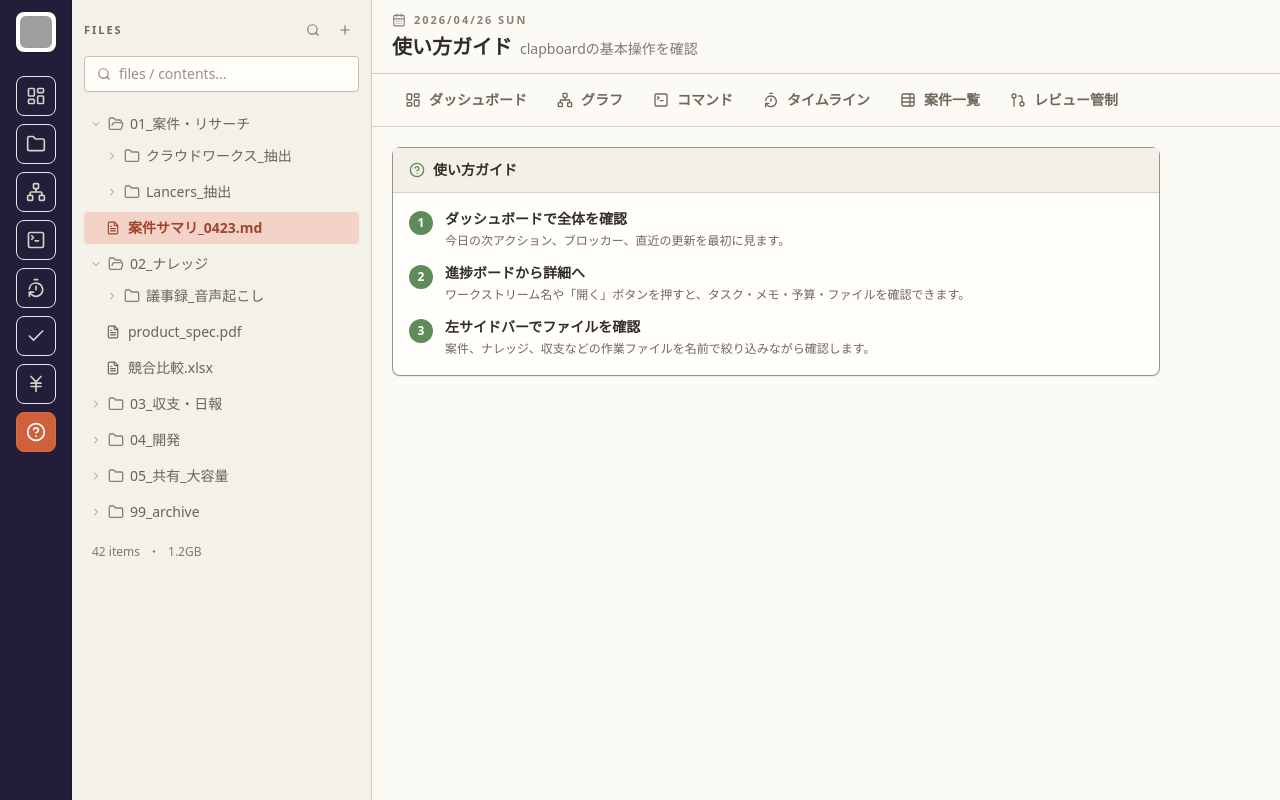
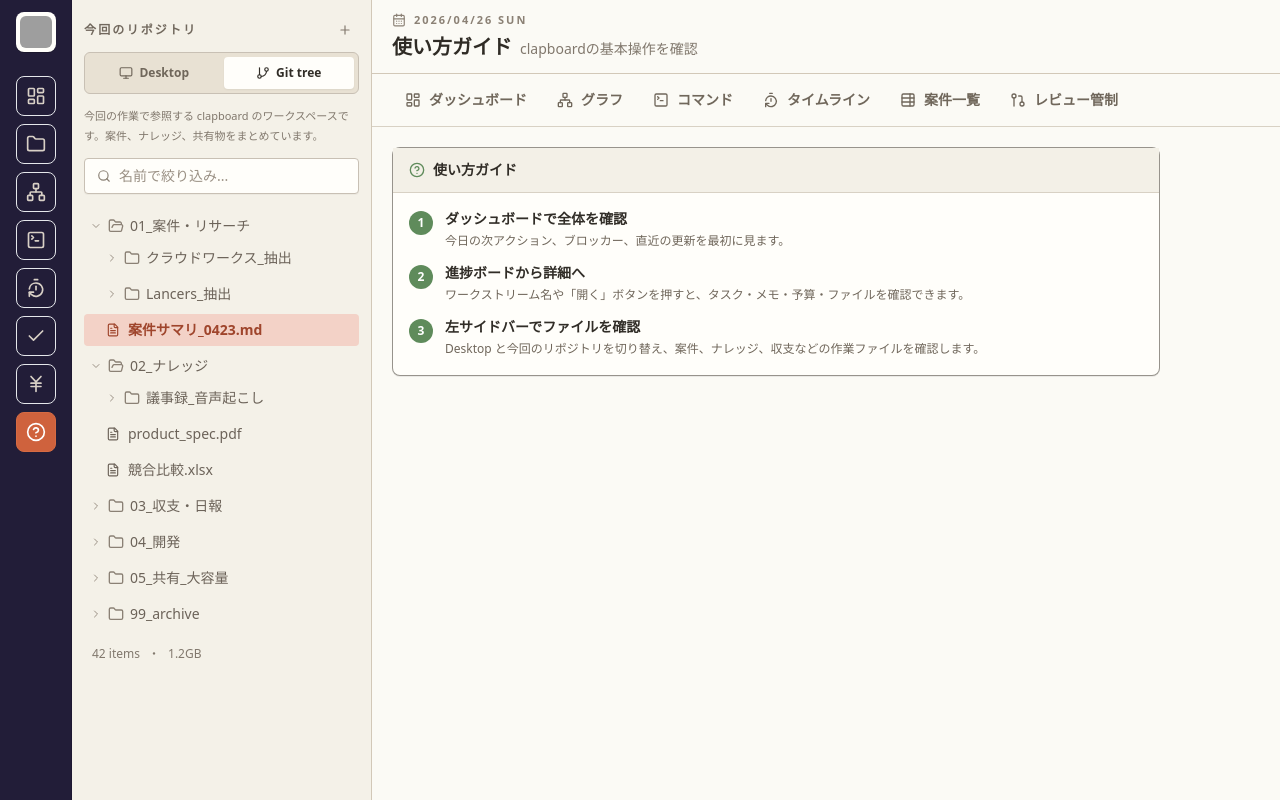
Before and after one commit to hiroyuki0504/clapboard, a Next.js app: page /guide in a window 1280 px wide. Built offline with nearby package versions, Linux system fonts and the light colour scheme; grey boxes are pictures that could not be loaded.

Commit message:
fix: 作業ファイルUIをリポジトリタブに移す

```diff
--- a/components/dashboard/guide-section.tsx
+++ b/components/dashboard/guide-section.tsx
@@ -47,7 +47,7 @@ export function GuideSection() {
           <GuideStep
             num={3}
             title="左サイドバーでファイルを確認"
-            body="案件、ナレッジ、収支などの作業ファイルを名前で絞り込みながら確認します。"
+            body="Desktop と今回のリポジトリを切り替え、案件、ナレッジ、収支などの作業ファイルを確認します。"
           />
         </ol>
       </CardContent>
--- a/components/layout/file-panel.tsx
+++ b/components/layout/file-panel.tsx
@@ -5,11 +5,15 @@ import {
   FileText,
   Folder,
   FolderOpen,
+  GitBranch,
+  Monitor,
   Plus,
   Search,
 } from "lucide-react";
 import { useMemo, useState } from "react";
-import { cn } from "@/lib/utils";
+import type { FileTreeSource } from "@/lib/file-tree-api";
+import { cn, formatByteSize } from "@/lib/utils";
+import { FileTree } from "./file-tree";
 
 type WorkspaceFileNode = {
   name: string;
@@ -20,6 +24,31 @@ type WorkspaceFileNode = {
 };
 
 const ACTIVE_FILE_PATH = "01_案件・リサーチ/案件サマリ_0423.md";
+
+const fileSources: Array<{
+  source: FileTreeSource;
+  tabLabel: string;
+  heading: string;
+  description: string;
+  icon: React.ElementType;
+}> = [
+  {
+    source: "desktop",
+    tabLabel: "Desktop",
+    heading: "デスクトップのファイル",
+    description:
+      "このパソコンの ~/Desktop の中身です。フォルダをクリックすると中身が見えます。",
+    icon: Monitor,
+  },
+  {
+    source: "repository",
+    tabLabel: "Git tree",
+    heading: "今回のリポジトリ",
+    description:
+      "今回の作業で参照する clapboard のワークスペースです。案件、ナレッジ、共有物をまとめています。",
+    icon: GitBranch,
+  },
+];
 
 const workspaceFiles: WorkspaceFileNode[] = [
   {
@@ -251,27 +280,28 @@ function WorkspaceFileTreeNode({
 
 export function FilePanel({
   className,
+  source,
+  onSourceChange,
   filter,
   onFilterChange,
+  onRootSummary,
+  rootSummary,
 }: {
   className?: string;
+  source: FileTreeSource;
+  onSourceChange: (source: FileTreeSource) => void;
   filter: string;
   onFilterChange: (value: string) => void;
+  onRootSummary: (summary: { count: number; sizeBytes: number }) => void;
+  rootSummary: { count: number; sizeBytes: number } | null;
 }) {
+  const activeMeta =
+    fileSources.find((item) => item.source === source) ?? fileSources[0];
+
   return (
     <div className={cn("thin-scrollbar", className)}>
-      <div className="mb-3 flex items-center justify-between gap-3">
-        <p className="text-[11px] font-black uppercase tracking-[0.18em] text-[#71685d]">
-          FILES
-        </p>
-        <div className="flex items-center gap-1">
-          <button
-            type="button"
-            className="inline-flex h-7 w-7 items-center justify-center rounded text-[#81786d] transition hover:bg-[#e8e1d3] hover:text-[#312d27]"
-            aria-label="ファイルを検索"
-          >
-            <Search className="h-3.5 w-3.5" aria-hidden />
-          </button>
+      <div className="mb-2 flex items-center justify-between text-xs font-bold uppercase tracking-[0.18em] text-[#71685d]">
+        <span>{activeMeta.heading}</span>
         <button
           type="button"
           className="inline-flex h-7 w-7 items-center justify-center rounded text-[#81786d] transition hover:bg-[#e8e1d3] hover:text-[#312d27]"
@@ -280,24 +310,75 @@ export function FilePanel({
           <Plus className="h-3.5 w-3.5" aria-hidden />
         </button>
       </div>
+      <div
+        className="mb-3 grid grid-cols-2 gap-1 rounded-md border border-[#c8c0b4] bg-[#e8e1d3] p-1"
+        role="group"
+        aria-label="ファイル表示の切り替え"
+      >
+        {fileSources.map((item) => {
+          const Icon = item.icon;
+          const active = item.source === source;
+          return (
+            <button
+              key={item.source}
+              type="button"
+              onClick={() => onSourceChange(item.source)}
+              aria-pressed={active}
+              className={cn(
+                "inline-flex h-8 items-center justify-center gap-1.5 rounded px-2 text-xs font-black text-[#70675b] transition hover:bg-[#fffefa]",
+                active && "bg-[#fffefa] text-[#312d27] shadow-sm",
+              )}
+            >
+              <Icon className="h-3.5 w-3.5 shrink-0" aria-hidden />
+              <span className="truncate">{item.tabLabel}</span>
+            </button>
+          );
+        })}
       </div>
+      <p className="mb-3 text-[11px] leading-5 text-[#81786d]">
+        {activeMeta.description}
+      </p>
       <label className="mb-4 flex h-9 items-center gap-2 rounded border border-[#c8c0b4] bg-[#fffefa] px-3 text-sm text-[#8b8175] shadow-[0_1px_0_rgba(49,45,39,0.04)]">
         <Search className="h-3.5 w-3.5" aria-hidden />
         <input
           className="min-w-0 flex-1 bg-transparent outline-none placeholder:text-[#9a9084]"
-          placeholder="files / contents..."
+          placeholder={
+            source === "repository"
+              ? "名前で絞り込み..."
+              : "Desktopを名前で絞り込み..."
+          }
           value={filter}
           onChange={(event) => onFilterChange(event.target.value)}
-          aria-label="ファイルとコンテンツを検索"
+          aria-label="ファイルを名前で絞り込み"
         />
       </label>
 
+      {source === "repository" ? (
         <WorkspaceFileTree filter={filter} />
+      ) : (
+        <FileTree
+          source={source}
+          filter={filter}
+          onRootSummary={onRootSummary}
+        />
+      )}
 
       <div className="mt-4 flex items-center gap-2 px-2 text-xs text-[#81786d]">
+        {source === "repository" ? (
+          <>
             <span>42 items</span>
             <span aria-hidden>・</span>
             <span>1.2GB</span>
+          </>
+        ) : rootSummary ? (
+          <>
+            <span>{rootSummary.count} items</span>
+            <span aria-hidden>・</span>
+            <span>{formatByteSize(rootSummary.sizeBytes)}</span>
+          </>
+        ) : (
+          <span>読み込み中...</span>
+        )}
       </div>
     </div>
   );
--- a/components/layout/sidebar.tsx
+++ b/components/layout/sidebar.tsx
@@ -3,6 +3,7 @@
 import Link from "next/link";
 import { usePathname } from "next/navigation";
 import { useCallback, useEffect, useState } from "react";
+import type { FileTreeSource } from "@/lib/file-tree-api";
 import { cn } from "@/lib/utils";
 import { FilePanel } from "./file-panel";
 import { isNavItemActive, type NavItem, railItems } from "./nav-items";
@@ -11,12 +12,30 @@ type SidebarContentProps = {
   onNavigate?: () => void;
 };
 
+type RootSummary = {
+  count: number;
+  sizeBytes: number;
+};
+
 export function SidebarContent({
   onNavigate,
 }: SidebarContentProps) {
   const pathname = usePathname();
+  const [fileTreeSource, setFileTreeSource] =
+    useState<FileTreeSource>("repository");
   const [filter, setFilter] = useState("");
   const [currentHash, setCurrentHash] = useState("");
+  const [rootSummaries, setRootSummaries] = useState<
+    Record<FileTreeSource, RootSummary | null>
+  >({ desktop: null, repository: null });
+  const handleSummary = useCallback(
+    (summary: RootSummary) =>
+      setRootSummaries((current) => ({
+        ...current,
+        [fileTreeSource]: summary,
+      })),
+    [fileTreeSource],
+  );
 
   useEffect(() => {
     const syncHash = () => setCurrentHash(window.location.hash);
@@ -112,8 +131,12 @@ export function SidebarContent({
       </div>
 
       <FilePanel
+        source={fileTreeSource}
+        onSourceChange={setFileTreeSource}
         filter={filter}
         onFilterChange={setFilter}
+        onRootSummary={handleSummary}
+        rootSummary={rootSummaries[fileTreeSource]}
         className="min-w-0 flex-1 overflow-y-auto border-r border-[#d2c8b8] bg-[#f1eee5]/94 px-3 py-4"
       />
     </div>
```
Lines whose indentation alone changed are shown as unchanged.
